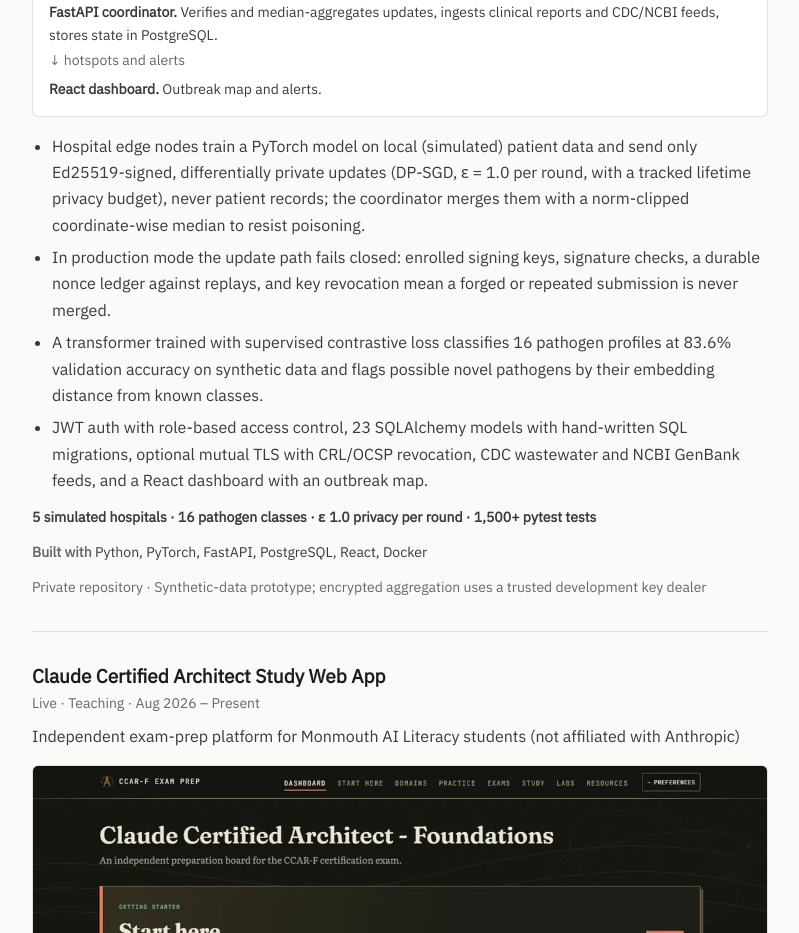
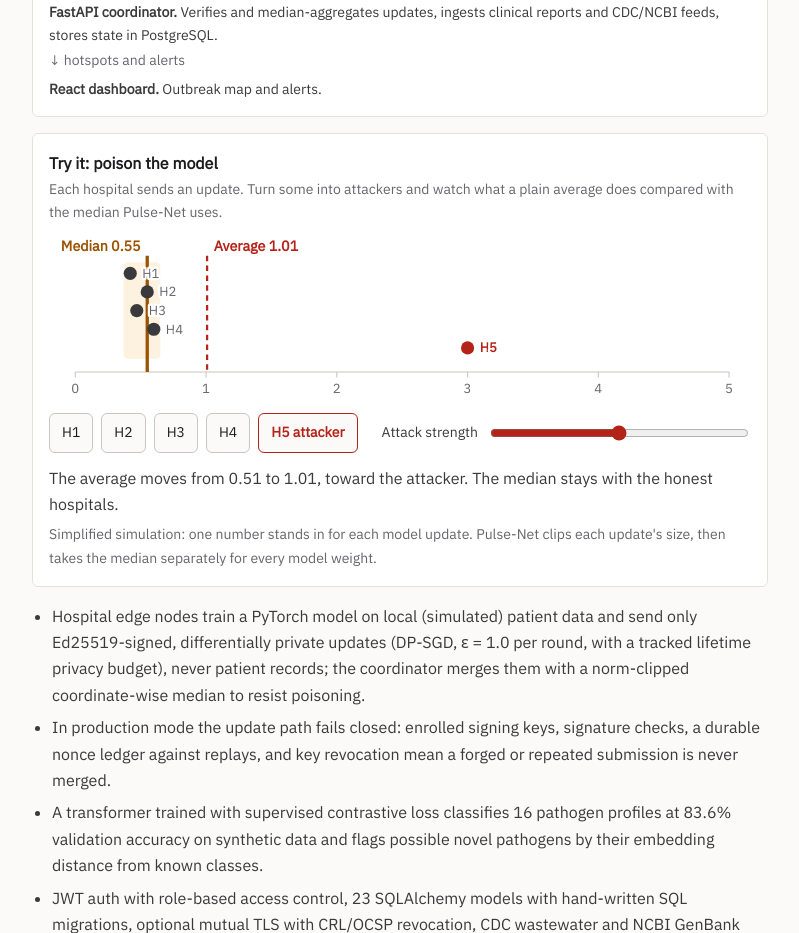
Before and after one commit to dan-jdiala/dan-jdiala.github.io, a React (Vite) app: page / in a window 1280 px wide. Shown: the part 940-1873 px from the top of the page, without its empty margins (240-1039 px from the left). Built offline with nearby package versions, Linux system fonts and the light colour scheme.

Commit message:
Add an interactive poisoning demo to the Pulse-Net card
Visitors turn simulated hospitals into attackers and compare a plain average with the median aggregation Pulse-Net uses, including where the median breaks (3 of 5 attackers). Labeled as a simplified simulation.

```diff
--- /dev/null
+++ b/src/components/PoisoningDemo.tsx
@@ -0,0 +1,149 @@
+import { useEffect, useId, useState } from 'react'
+
+// Interactive simplification of Pulse-Net's aggregation: one number stands in for each
+// hospital's model update. Visitors mark hospitals as attackers and compare the plain
+// average with the median the coordinator actually uses.
+// No inline style attributes: the production CSP is style-src 'self'.
+
+const HONEST = [0.42, 0.55, 0.47, 0.6, 0.5]
+const AXIS_MAX = 5
+const HONEST_LOW = Math.min(...HONEST)
+const HONEST_HIGH = Math.max(...HONEST)
+const HONEST_MEAN = HONEST.reduce((a, b) => a + b, 0) / HONEST.length
+
+// SVG layout (viewBox units). Phones get a narrower viewBox so the text isn't scaled down.
+const WIDE = 640
+const NARROW = 360
+const LEFT = 24
+const LANE_TOP = 34
+const LANE_GAP = 17
+const AXIS_Y = LANE_TOP + LANE_GAP * 4 + 22
+const H = AXIS_Y + 26
+
+const fmt = (v: number) => v.toFixed(2)
+
+function median(values: number[]) {
+  const s = [...values].sort((a, b) => a - b)
+  const mid = Math.floor(s.length / 2)
+  return s.length % 2 ? s[mid] : (s[mid - 1] + s[mid]) / 2
+}
+
+export function PoisoningDemo() {
+  const [attackers, setAttackers] = useState<boolean[]>([false, false, false, false, true])
+  const [push, setPush] = useState(3)
+  const sliderId = useId()
+  const W = useNarrow() ? NARROW : WIDE
+  const right = W - 20
+  const x = (v: number) => LEFT + (Math.min(v, AXIS_MAX) / AXIS_MAX) * (right - LEFT)
+
+  const values = HONEST.map((v, i) => (attackers[i] ? push : v))
+  const mean = values.reduce((a, b) => a + b, 0) / values.length
+  const med = median(values)
+  const count = attackers.filter(Boolean).length
+
+  const toggle = (i: number) => setAttackers((a) => a.map((on, j) => (j === i ? !on : on)))
+
+  let verdict: string
+  if (count === 0) {
+    verdict = 'No attackers: the average and the median both sit with the hospitals.'
+  } else if (count < 3) {
+    verdict = `The average moves from ${fmt(HONEST_MEAN)} to ${fmt(mean)}, toward the attacker${count > 1 ? 's' : ''}. The median stays with the honest hospitals.`
+  } else {
+    verdict = `${count} of 5 hospitals are attackers, so they're the majority and even the median follows them. The median only holds while attackers are a minority.`
+  }
+
+  // Keep the two marker labels from overlapping: the one further right reads to the right.
+  const meanRight = mean >= med
+
+  return (
+    <figure className="demo">
+      <figcaption>
+        <span className="demo__title">Try it: poison the model</span>
+        <span className="demo__lede">
+          Each hospital sends an update. Turn some into attackers and watch what a plain average does compared with the
+          median Pulse-Net uses.
+        </span>
+      </figcaption>
+
+      <svg className="demo__plot" viewBox={`0 0 ${W} ${H}`} role="img" aria-label={`Average ${fmt(mean)}, median ${fmt(med)}.`}>
+        <rect className="demo__band" x={x(HONEST_LOW) - 6} y={LANE_TOP - 10} width={x(HONEST_HIGH) - x(HONEST_LOW) + 12} height={LANE_GAP * 4 + 20} rx={4} />
+
+        <line className="demo__axis" x1={LEFT} x2={right} y1={AXIS_Y} y2={AXIS_Y} />
+        {[0, 1, 2, 3, 4, 5].map((t) => (
+          <g key={t}>
+            <line className="demo__axis" x1={x(t)} x2={x(t)} y1={AXIS_Y} y2={AXIS_Y + 5} />
+            <text className="demo__tick" x={x(t)} y={AXIS_Y + 19} textAnchor="middle">
+              {t}
+            </text>
+          </g>
+        ))}
+
+        <line className="demo__mean" x1={x(mean)} x2={x(mean)} y1={18} y2={AXIS_Y} />
+        <text className="demo__mean-label" x={x(mean) + (meanRight ? 6 : -6)} y={14} textAnchor={meanRight ? 'start' : 'end'}>
+          Average {fmt(mean)}
+        </text>
+        <line className="demo__median" x1={x(med)} x2={x(med)} y1={18} y2={AXIS_Y} />
+        <text className="demo__median-label" x={x(med) + (meanRight ? -6 : 6)} y={14} textAnchor={meanRight ? 'end' : 'start'}>
+          Median {fmt(med)}
+        </text>
+
+        {values.map((v, i) => {
+          const cy = LANE_TOP + i * LANE_GAP
+          return (
+            <g key={i} className={attackers[i] ? 'demo__dot demo__dot--attacker' : 'demo__dot'}>
+              <circle cx={x(v)} cy={cy} r={6} />
+              <text x={x(v) + (v > AXIS_MAX - 0.6 ? -11 : 11)} y={cy + 4} textAnchor={v > AXIS_MAX - 0.6 ? 'end' : 'start'}>
+                H{i + 1}
+              </text>
+            </g>
+          )
+        })}
+      </svg>
+
+      <div className="demo__controls">
+        <div className="demo__hospitals" role="group" aria-label="Choose attackers">
+          {attackers.map((on, i) => (
+            <button key={i} type="button" className="demo__toggle" aria-pressed={on} onClick={() => toggle(i)}>
+              H{i + 1}
+              <span className="visually-hidden"> (hospital {i + 1})</span>
+              {on && <span className="demo__tag"> attacker</span>}
+            </button>
+          ))}
+        </div>
+        <label className="demo__slider" htmlFor={sliderId}>
+          <span>Attack strength</span>
+          <input
+            id={sliderId}
+            type="range"
+            min={1}
+            max={AXIS_MAX}
+            step={0.1}
+            value={push}
+            onChange={(e) => setPush(Number(e.target.value))}
+          />
+        </label>
+      </div>
+
+      <p className="demo__verdict" aria-live="polite">
+        {verdict}
+      </p>
+      <p className="demo__fine">
+        Simplified simulation: one number stands in for each model update. Pulse-Net clips each update's size, then takes
+        the median separately for every model weight.
+      </p>
+    </figure>
+  )
+}
+
+// Server render and first paint use the wide layout; phones switch after hydration.
+function useNarrow() {
+  const [narrow, setNarrow] = useState(false)
+  useEffect(() => {
+    const query = window.matchMedia('(max-width: 560px)')
+    const update = () => setNarrow(query.matches)
+    update()
+    query.addEventListener('change', update)
+    return () => query.removeEventListener('change', update)
+  }, [])
+  return narrow
+}
--- a/src/components/Projects.tsx
+++ b/src/components/Projects.tsx
@@ -2,6 +2,7 @@ import { useState } from 'react'
 import { moreProjects, systems, type SystemProject, type SystemStatus } from '../data/site'
 import { ArrowUpRightIcon } from './Icons'
 import { NewTab } from './NewTab'
+import { PoisoningDemo } from './PoisoningDemo'
 import { Recording } from './Recording'
 import { Section } from './Section'
 
@@ -54,6 +55,7 @@ function Project({ project }: { project: SystemProject }) {
       )}
       {project.media && <Recording media={project.media} />}
       {project.id === 'pulse-net' && <PulseNetFlow />}
+      {project.id === 'pulse-net' && <PoisoningDemo />}
 
       <ul className={`project__facts${expanded ? ' is-expanded' : ''}`} id={`${titleId}-facts`}>
         {project.facts.map((fact, i) => (
--- a/src/styles/components.css
+++ b/src/styles/components.css
@@ -203,6 +203,157 @@
   display: block;
   margin: 2px 0 6px;
   color: var(--muted);
+}
+
+/* Pulse-Net poisoning demo */
+.demo {
+  margin: 16px 0 0;
+  padding: 16px;
+  border: 1px solid var(--line);
+  border-radius: var(--radius);
+  background: var(--surface);
+}
+.demo figcaption {
+  display: grid;
+  gap: 2px;
+}
+.demo__title {
+  font-weight: 600;
+}
+.demo__lede,
+.demo__fine {
+  color: var(--muted);
+  font-size: var(--step--1);
+}
+.demo__plot {
+  display: block;
+  width: 100%;
+  height: auto;
+  margin-top: 12px;
+  overflow: visible;
+  font-family: var(--font-body);
+}
+.demo__band {
+  fill: var(--accent);
+  opacity: 0.16;
+}
+.demo__axis {
+  stroke: var(--line-strong);
+  stroke-width: 1;
+}
+.demo__tick {
+  fill: var(--muted);
+  font-size: 12px;
+}
+.demo__mean {
+  stroke: var(--danger);
+  stroke-width: 2;
+  stroke-dasharray: 5 4;
+}
+.demo__mean-label {
+  fill: var(--danger);
+  font-size: 13px;
+  font-weight: 600;
+}
+.demo__median {
+  stroke: var(--link);
+  stroke-width: 3;
+}
+.demo__median-label {
+  fill: var(--link);
+  font-size: 13px;
+  font-weight: 600;
+}
+.demo__dot circle {
+  fill: var(--text-soft);
+}
+.demo__dot text,
+.demo__mean-label,
+.demo__median-label {
+  /* Halo so labels stay readable where they cross a marker line. */
+  stroke: var(--surface);
+  stroke-width: 4px;
+  stroke-linejoin: round;
+  paint-order: stroke;
+}
+.demo__dot text {
+  fill: var(--muted);
+  font-size: 12px;
+}
+.demo__dot--attacker circle {
+  fill: var(--danger);
+}
+.demo__dot--attacker text {
+  fill: var(--danger);
+  font-weight: 600;
+}
+/* Supported in current browsers; elsewhere the dots simply jump. */
+.demo__plot circle,
+.demo__plot line,
+.demo__plot text {
+  transition:
+    cx 0.25s ease,
+    x 0.25s ease,
+    x1 0.25s ease,
+    x2 0.25s ease;
+}
+@media (prefers-reduced-motion: reduce) {
+  .demo__plot circle,
+  .demo__plot line,
+  .demo__plot text {
+    transition: none;
+  }
+}
+.demo__controls {
+  display: flex;
+  flex-wrap: wrap;
+  align-items: center;
+  gap: 12px 24px;
+  margin-top: 12px;
+}
+.demo__hospitals {
+  display: flex;
+  flex-wrap: wrap;
+  gap: 8px;
+}
+.demo__toggle {
+  min-height: 40px;
+  padding: 6px 12px;
+  border: 1px solid var(--line-strong);
+  border-radius: var(--radius);
+  background: var(--bg);
+  color: var(--text);
+  font: inherit;
+  font-size: var(--step--1);
+  cursor: pointer;
+}
+.demo__toggle:hover {
+  border-color: var(--text);
+}
+.demo__toggle[aria-pressed='true'] {
+  border-color: var(--danger);
+  color: var(--danger);
+  font-weight: 600;
+}
+.demo__slider {
+  display: flex;
+  flex: 1 1 200px;
+  align-items: center;
+  gap: 10px;
+  font-size: var(--step--1);
+  color: var(--text-soft);
+}
+.demo__slider input {
+  flex: 1;
+  min-width: 0;
+  accent-color: var(--danger);
+}
+.demo__verdict {
+  margin: 12px 0 0;
+  color: var(--text-soft);
+}
+.demo__fine {
+  margin: 6px 0 0;
 }
 
 /* Smaller projects */
--- a/src/styles/tokens.css
+++ b/src/styles/tokens.css
@@ -12,6 +12,7 @@
   --accent: #f0a83a;
   --accent-hover: #e39a2a;
   --accent-text: #1c1c1e;
+  --danger: #b42318;
 
   --font-display: 'Newsreader', Georgia, 'Times New Roman', serif;
   --font-body: 'IBM Plex Sans', system-ui, -apple-system, 'Segoe UI', sans-serif;
@@ -41,5 +42,6 @@
     --accent: #f2b25c;
     --accent-hover: #f6c27a;
     --accent-text: #161617;
+    --danger: #ff8a7a;
   }
 }
```
